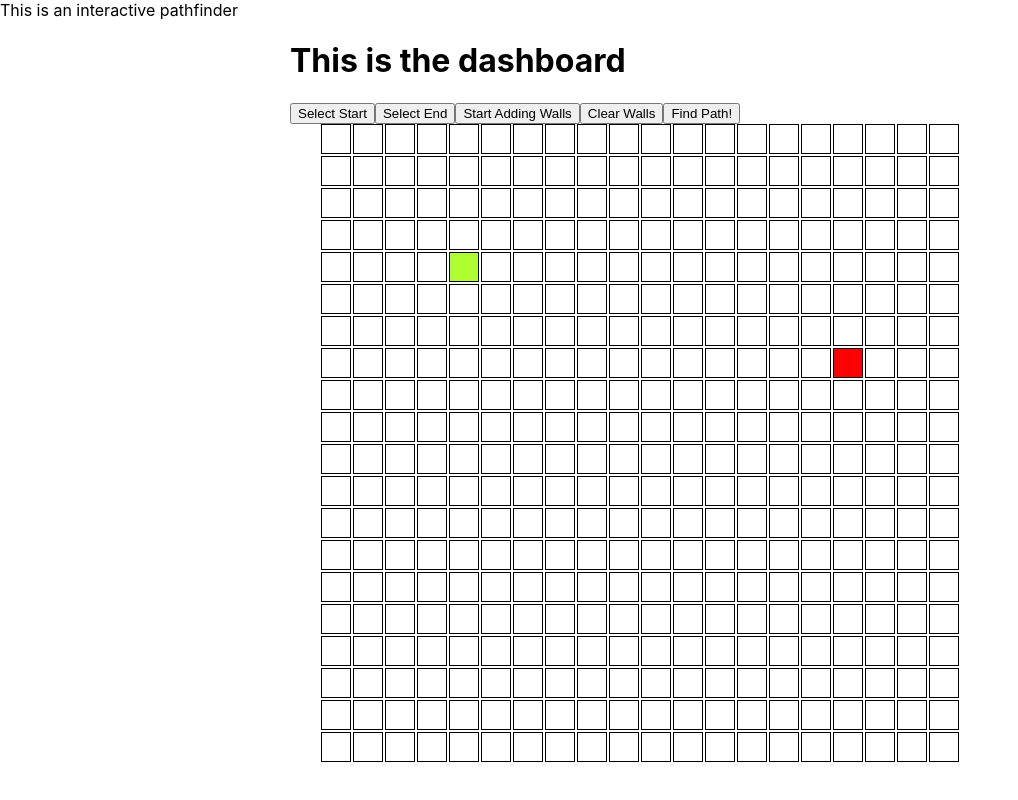
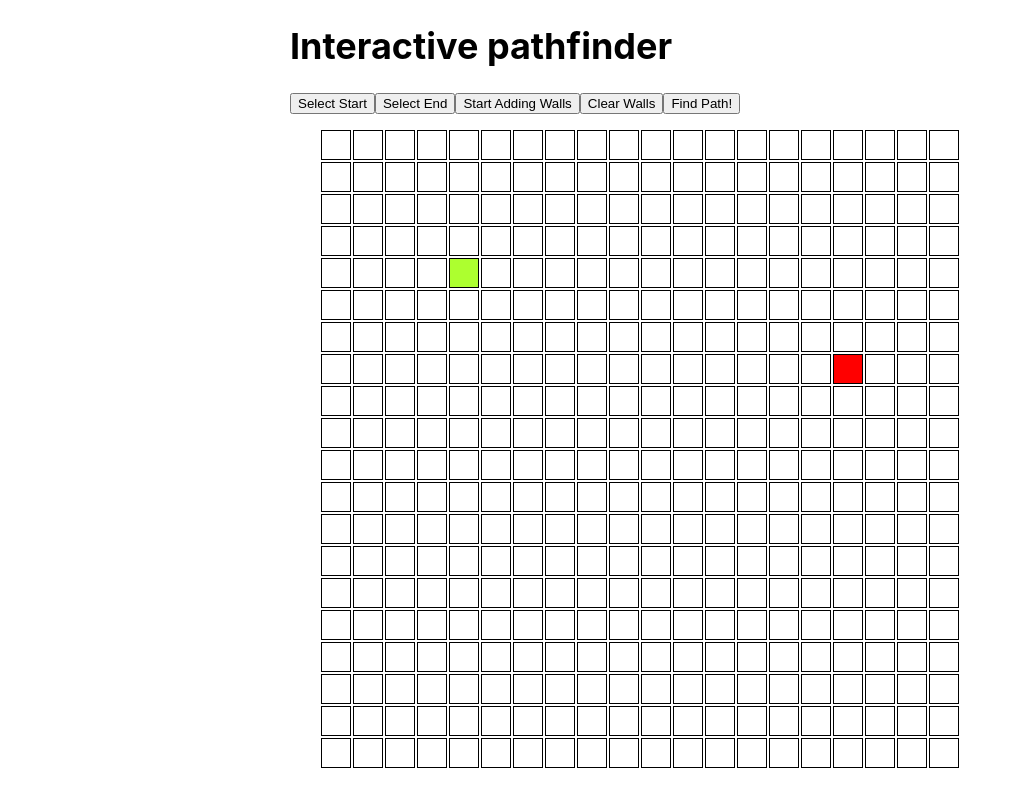
Before and after one commit to shanemcfadden/interactive-pathfinder, a React (Create React App) app: page / in a window 1280 px wide. Shown: the whole page, without its empty margins (0-1018 px from the left). Built offline with nearby package versions, Linux system fonts and the light colour scheme.

Commit message:
Init page header

```diff
--- a/src/components/App/App.jsx
+++ b/src/components/App/App.jsx
@@ -32,8 +32,8 @@ function App() {
   };
   return (
     <div className="App">
-      This is an interactive pathfinder
       <div className="content-container">
+        <h1>Interactive pathfinder</h1>
         <Dashboard
           setCurrentClickFunction={setCurrentClickFunction}
           startNode={startNode}
--- /dev/null
+++ b/src/components/Dashboard/Dashboard.css
@@ -0,0 +1,3 @@
+.dashboard {
+  margin: 16px 0;
+}
--- a/src/components/Dashboard/Dashboard.jsx
+++ b/src/components/Dashboard/Dashboard.jsx
@@ -1,5 +1,6 @@
 import React, { useState } from 'react';
 import { dijkstra } from '../../algorithms/dijkstra';
+import './Dashboard.css';
 
 const Dashboard = ({
   startNode,
@@ -113,8 +114,7 @@ const Dashboard = ({
   };
 
   return (
-    <div>
-      <h1>This is the dashboard</h1>
+    <div className="dashboard">
       <button
         type="button"
         onClick={handleStartButtonClick}
--- a/src/index.css
+++ b/src/index.css
@@ -11,3 +11,7 @@ code {
   font-family: source-code-pro, Menlo, Monaco, Consolas, 'Courier New',
     monospace;
 }
+
+h1 {
+  font-size: 36px;
+}
```
